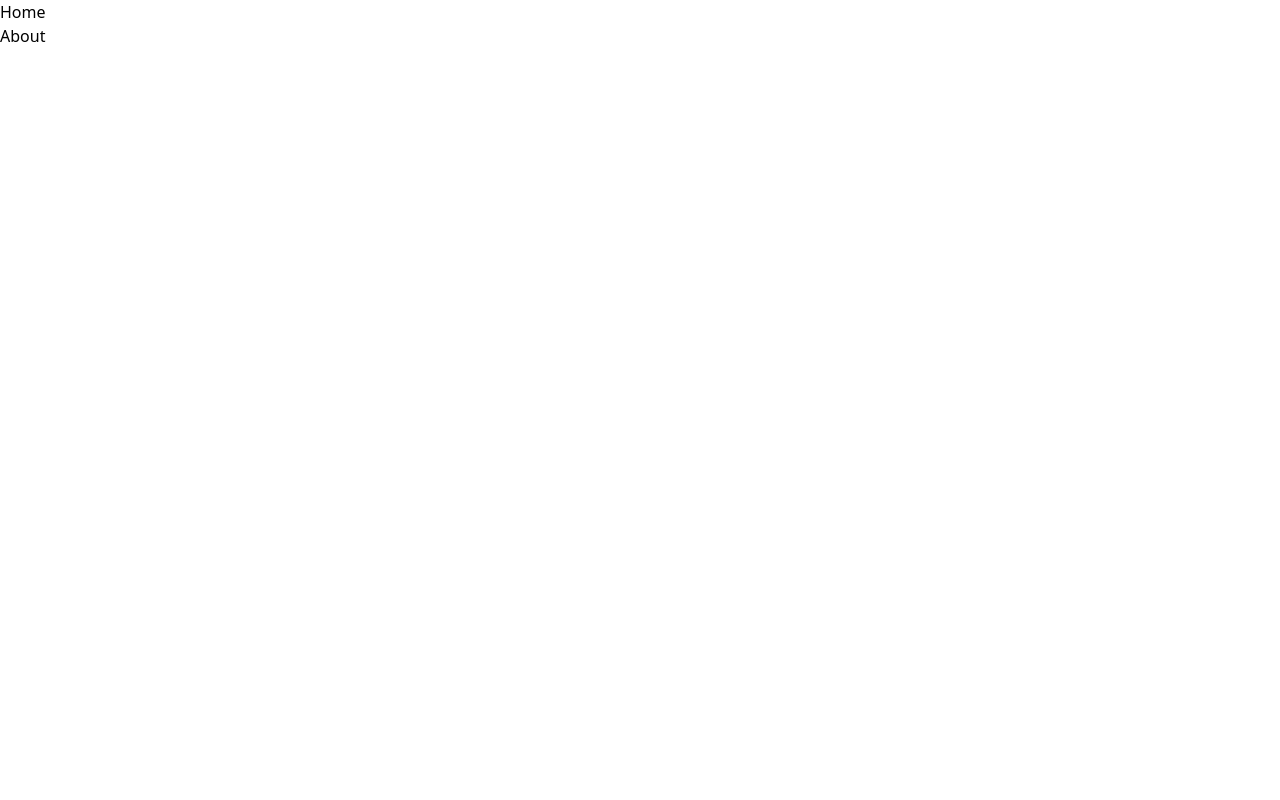
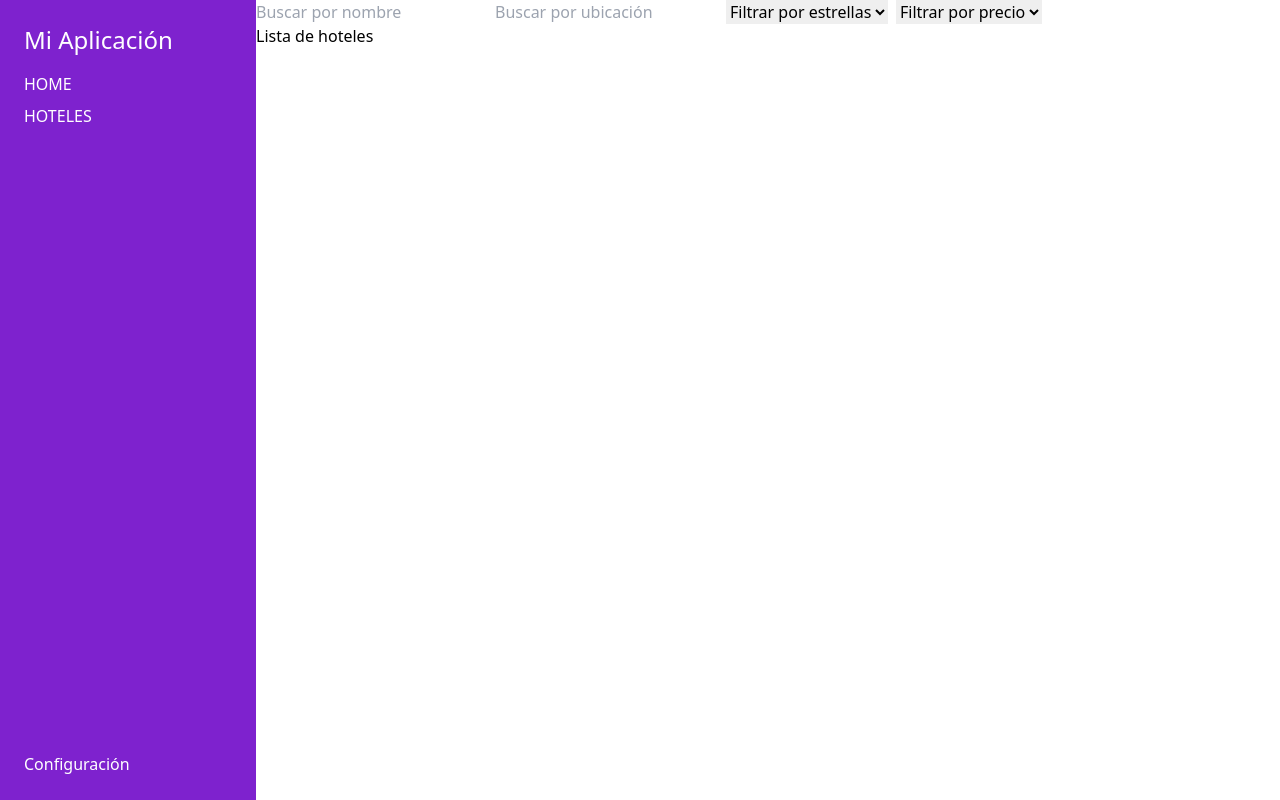
Before and after one commit to Adriel-M-A/Client-Hotel, a React (Vite) app: page /hoteles in a window 1280 px wide. Before the commit this address had no page. Built offline with nearby package versions, Linux system fonts and the light colour scheme.

Commit message:
Preparacion visual

```diff
--- a/src/App.jsx
+++ b/src/App.jsx
@@ -1,12 +1,14 @@
 import { BrowserRouter } from "react-router-dom";
 import AppRoutes from "./routes/AppRoutes";
-import Navigate from "./components/layout/Navigate";
+import SideBar from "./components/layout/SideBar";
 
 function App() {
   return (
     <BrowserRouter>
-      <Navigate />
-      <AppRoutes />
+      <div className="flex">
+        <SideBar />
+        <AppRoutes />
+      </div>
     </BrowserRouter>
   );
 }
--- /dev/null
+++ b/src/components/layout/FilterBar.jsx
@@ -0,0 +1,21 @@
+function FilterBar() {
+  return (
+    <div className="flex justify-between">
+      <select className="mr-2">
+        <option value="">Filtrar por estrellas</option>
+        <option value="1">1 estrella</option>
+        <option value="2">2 estrellas</option>
+        <option value="3">3 estrellas</option>
+        <option value="4">4 estrellas</option>
+        <option value="5">5 estrellas</option>
+      </select>
+      <select>
+        <option value="">Filtrar por precio</option>
+        <option value="low">Bajo a alto</option>
+        <option value="high">Alto a bajo</option>
+      </select>
+    </div>
+  );
+}
+
+export default FilterBar;
--- a/src/components/layout/Navigate.jsx
+++ /dev/null
@@ -1,16 +0,0 @@
-import { Link } from "react-router-dom";
-
-const Navigate = () => (
-  <nav>
-    <ul>
-      <li>
-        <Link to="/">Home</Link>
-      </li>
-      <li>
-        <Link to="/about">About</Link>
-      </li>
-    </ul>
-  </nav>
-);
-
-export default Navigate;
--- /dev/null
+++ b/src/components/layout/SearchBar.jsx
@@ -0,0 +1,10 @@
+function SearchBar() {
+  return (
+    <div className="flex justify-between">
+      <input type="text" placeholder="Buscar por nombre" className="mr-2" />
+      <input type="text" placeholder="Buscar por ubicación" />
+    </div>
+  );
+}
+
+export default SearchBar;
--- /dev/null
+++ b/src/components/layout/SideBar.jsx
@@ -0,0 +1,30 @@
+import { Link } from "react-router-dom";
+
+const SideBar = () => (
+  <aside className="w-64 h-screen bg-purple-700 text-white p-6">
+    <nav className="h-full flex flex-col justify-between">
+      <div>
+        <h1 className="text-2xl mb-4">Mi Aplicación</h1>
+        <ul>
+          <li className="mb-2">
+            <Link to="/" className="text-white hover:text-blue-500">
+              HOME
+            </Link>
+          </li>
+          <li className="mb-2">
+            <Link to="/hoteles" className="text-white hover:text-blue-500">
+              HOTELES
+            </Link>
+          </li>
+        </ul>
+      </div>
+      <div>
+        <Link to="/configuracion" className="text-white hover:text-blue-500">
+          Configuración
+        </Link>
+      </div>
+    </nav>
+  </aside>
+);
+
+export default SideBar;
--- /dev/null
+++ b/src/components/ui/icons/Bed.jsx
@@ -0,0 +1,17 @@
+export default function Bed(props) {
+  return (
+    <svg
+      xmlns="http://www.w3.org/2000/svg"
+      width="2em"
+      height="2em"
+      viewBox="0 0 24 24"
+      fill="blue"
+      {...props}
+    >
+      <path
+        fill="currentColor"
+        d="M1 19V4h2v10h8V6h8q1.65 0 2.825 1.175T23 10v9h-2v-3H3v3H1Zm6-6q-1.25 0-2.125-.875T4 10q0-1.25.875-2.125T7 7q1.25 0 2.125.875T10 10q0 1.25-.875 2.125T7 13Zm6 1h8v-4q0-.825-.588-1.413T19 8h-6v6Zm-6-3q.425 0 .713-.288T8 10q0-.425-.288-.713T7 9q-.425 0-.713.288T6 10q0 .425.288.713T7 11Zm0 0q-.425 0-.713-.288T6 10q0-.425.288-.713T7 9q.425 0 .713.288T8 10q0 .425-.288.713T7 11Zm6-3h6q.825 0 1.413.588T21 10v4h-8V8Z"
+      />
+    </svg>
+  );
+}
--- /dev/null
+++ b/src/components/ui/lists/HotelList.jsx
@@ -0,0 +1,5 @@
+function HotelList() {
+  return <p>Lista de hoteles</p>;
+}
+
+export default HotelList;
--- /dev/null
+++ b/src/pages/HotelesPage.jsx
@@ -0,0 +1,17 @@
+import SearchBar from "../components/layout/SearchBar";
+import FilterBar from "../components/layout/FilterBar";
+import HotelList from "../components/ui/lists/HotelList";
+
+function HotelesPage() {
+  return (
+    <div>
+      <div className="flex justify-between">
+        <SearchBar />
+        <FilterBar />
+      </div>
+      <HotelList />
+    </div>
+  );
+}
+
+export default HotelesPage;
--- a/src/routes/AppRoutes.jsx
+++ b/src/routes/AppRoutes.jsx
@@ -1,9 +1,11 @@
 import { Route, Routes } from "react-router-dom";
 import HomePage from "../pages/HomePage";
+import HotelesPage from "../pages/HotelesPage";
 
 const AppRoutes = () => (
   <Routes>
     <Route path="/" element={<HomePage />} />
+    <Route path="/hoteles" element={<HotelesPage />} />
   </Routes>
 );
 
```
Also changed, not shown: src/components/ui/cards/HotelCard.jsx (added).
